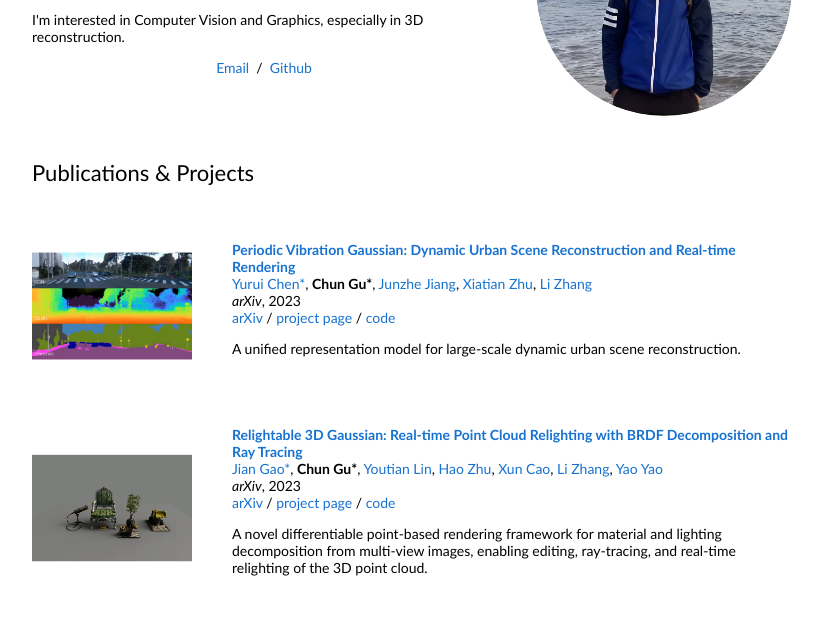
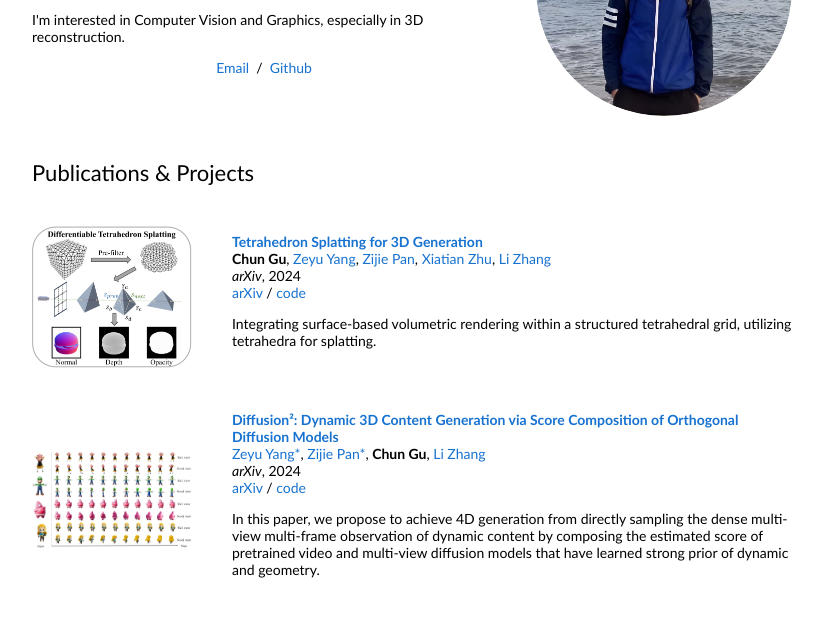
Before and after one commit to SuLvXiangXin/sulvxiangxin.github.io, a plain HTML site: page index.html in a window 1280 px wide. Shown: the part 168-795 px from the top of the page, without its empty margins (228-1051 px from the left). Drawn offline with Linux system fonts and the light colour scheme; no server answers.

Commit message:
update tetsplatting,diffusoin2

```diff
--- a/index.html
+++ b/index.html
@@ -68,6 +68,59 @@
           <table style="width:100%;border:0px;border-spacing:0px;border-collapse:separate;margin-right:auto;margin-left:auto;"><tbody>
 
 
+      <tr onmouseout="tetsplatting_stop()" onmouseover="tetsplatting_start()">
+        <td style="padding:20px;width:25%;vertical-align:middle">
+          <img src="images/tetsplatting/pipeline.jpg" alt="clean-usnob" width="160">
+        </td>
+        <td style="padding:20px;width:75%;vertical-align:middle">
+          <a href="https://github.com/fudan-zvg/tet-splatting">
+            <span class="papertitle">Tetrahedron Splatting for 3D Generation</span>
+          </a>
+          <br>
+          <strong>Chun Gu</strong>,
+          <a href="https://github.com/Alexander0Yang/">Zeyu Yang</a>,
+          <a href="https://github.com/mdarhdarz/">Zijie Pan</a>,
+          <a href="https://xiatian-zhu.github.io/">Xiatian Zhu</a>,
+          <a href="https://lzrobots.github.io/">Li Zhang</a>
+          <br>
+          <em>arXiv</em>, 2024
+          <br>
+          <a href="https://arxiv.org/abs/2406.01579">arXiv</a>
+          /
+          <a href="https://github.com/fudan-zvg/tet-splatting">code</a>
+          <p></p>
+          <p>
+            Integrating surface-based volumetric rendering within a structured tetrahedral grid, utilizing tetrahedra for splatting.
+          </p>
+        </td>
+      </tr>
+
+      <tr onmouseout="diffusion2_stop()" onmouseover="diffusion2_start()">
+        <td style="padding:20px;width:25%;vertical-align:middle">
+          <img src="images/diffusion2/teaser.jpg" alt="clean-usnob" width="160">
+        </td>
+        <td style="padding:20px;width:75%;vertical-align:middle">
+          <a href="https://github.com/fudan-zvg/diffusion-square">
+            <span class="papertitle">Diffusion²: Dynamic 3D Content Generation via Score Composition of Orthogonal Diffusion Models</span>
+          </a>
+          <br>
+          <a href="https://github.com/Alexander0Yang/">Zeyu Yang*</a>,
+          <a href="https://github.com/mdarhdarz/">Zijie Pan*</a>,
+          <strong>Chun Gu</strong>,
+          <a href="https://lzrobots.github.io/">Li Zhang</a>
+          <br>
+          <em>arXiv</em>, 2024
+          <br>
+          <a href="https://arxiv.org/abs/2404.02148">arXiv</a>
+          /
+          <a href="https://github.com/fudan-zvg/diffusion-square">code</a>
+          <p></p>
+          <p>
+            In this paper, we propose to achieve 4D generation from directly sampling the dense multi-view multi-frame observation of dynamic content by composing the estimated score of pretrained video and multi-view diffusion models that have learned strong prior of dynamic and geometry.
+          </p>
+        </td>
+      </tr>
+
 
       <tr onmouseout="pvg_stop()" onmouseover="pvg_start()">
       <td style="padding:20px;width:25%;vertical-align:middle">
@@ -94,7 +147,7 @@
           <span class="papertitle">Periodic Vibration Gaussian: Dynamic Urban Scene Reconstruction and Real-time Rendering</span>
         </a>
         <br>
-        <a href="https://github.com/519401113">Yurui Chen*</a>,
+        <a href="https://github.com/Fumore">Yurui Chen*</a>,
         <strong>Chun Gu*</strong>,
         <a href="https://github.com/selfspin">Junzhe Jiang</a>,
         <a href="https://xiatian-zhu.github.io/">Xiatian Zhu</a>,
@@ -210,7 +263,7 @@
             <span class="papertitle">Single-view Neural Radiance Fields with Depth Teacher</span>
           </a>
           <br>
-            <a href="https://github.com/519401113">Yurui Chen</a>,
+            <a href="https://github.com/Fumore">Yurui Chen</a>,
             <strong>Chun Gu</strong>,
             <a href="http://feihuzhang.com/">Feihu Zhang</a>,
             <a href="https://lzrobots.github.io/">Li Zhang</a>,
```
Also changed, not shown: images/diffusion2/teaser.jpg (added), images/tetsplatting/pipeline.jpg (added).
